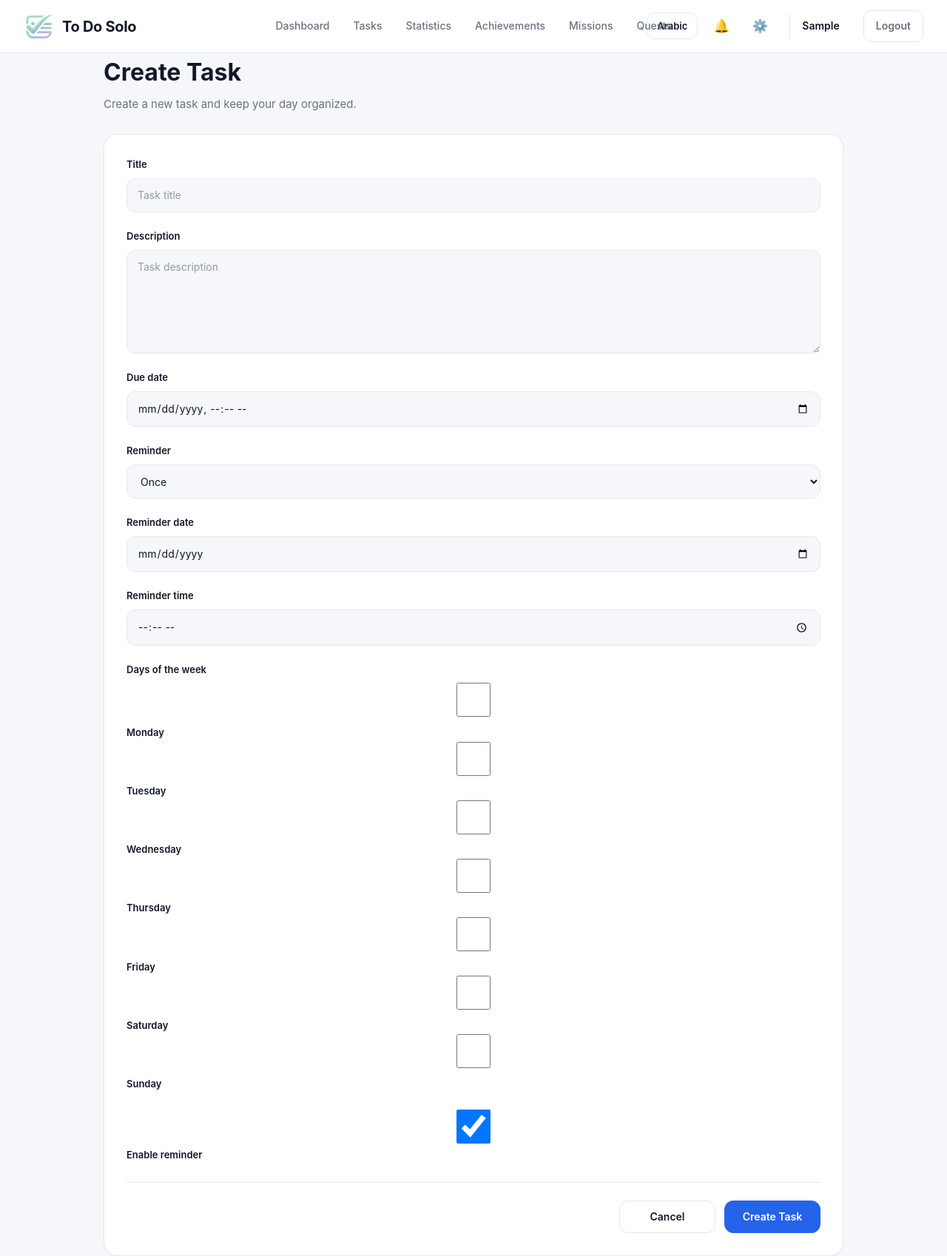
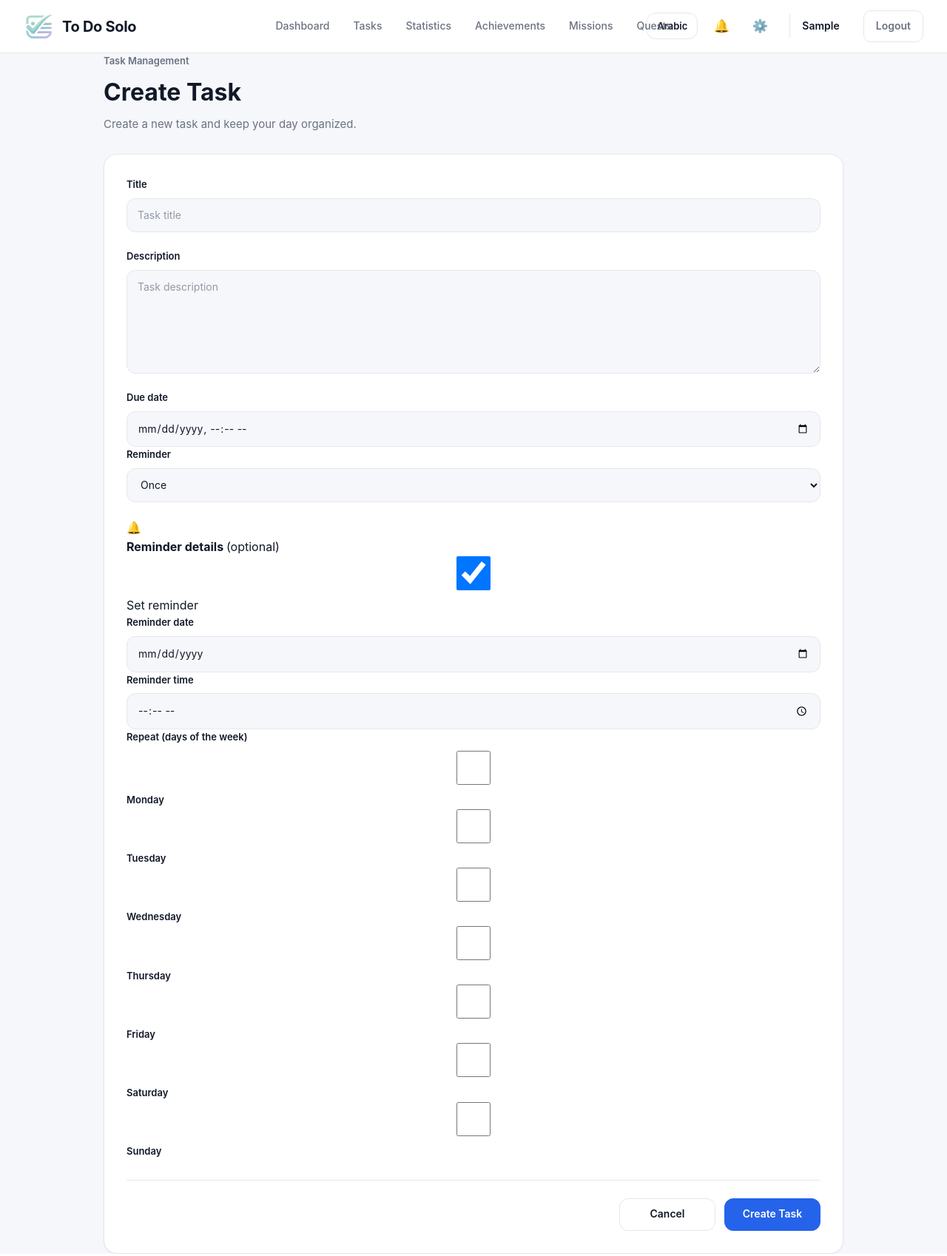
Before and after one commit to Alosh-23/To_Do_Solo, a Django app: page /task/add/ in a window 1280 px wide. Shown: the whole page at 74% size. Run offline with Django 5.2, Linux system fonts and the light colour scheme; the visitor is signed in with stand-in values (Sample User, id 1).

Commit message:
Redesign task reminder form

```diff
--- a/templates/tasks/task_form.html
+++ b/templates/tasks/task_form.html
@@ -4,7 +4,6 @@
 {% load i18n %}
 
 {% block title %}
-
 
 {% if object %}
     {% translate "Edit Task" %}
@@ -16,6 +15,7 @@
 
 {% endblock %}
 
+
 {% block extra_css %}
 
 <link
@@ -25,6 +25,7 @@
 
 {% endblock %}
 
+
 {% block body %}
 
 <div class="app-layout">
@@ -33,12 +34,16 @@
 
         {% include "components/header.html" %}
 
+
         <section class="task-form-page">
 
             <header class="page-header">
 
                 <div class="page-header-content">
 
+                    <p class="page-eyebrow">
+                        {% translate "Task Management" %}
+                    </p>
 
                     <h1 class="page-title">
 
@@ -49,7 +54,6 @@
                         {% endif %}
 
                     </h1>
-
 
                     <p class="page-description">
 
@@ -77,6 +81,7 @@
                     novalidate
                     class="task-form js-task-form"
                     data-mode="{% if object %}edit{% else %}create{% endif %}"
+
                     {% if object %}
                         data-task-id="{{ object.pk }}"
                     {% endif %}
@@ -88,9 +93,7 @@
                     {% if form.non_field_errors %}
 
                         <div class="form-errors">
-
                             {{ form.non_field_errors }}
-
                         </div>
 
                     {% endif %}
@@ -138,6 +141,12 @@
                     </div>
 
 
+                    <!-- ==================================================
+                         DUE DATE + REMINDER TYPE
+                    =================================================== -->
+
+                    <div class="task-form-row task-form-row-two">
+
                         <div class="form-field">
 
                             <label for="{{ form.due_date.id_for_label }}">
@@ -157,10 +166,6 @@
                         </div>
 
 
-                <!-- ==================================================
-                     REMINDER
-                =================================================== -->
-
                         <div class="form-field">
 
                             <label for="{{ reminder_form.reminder_type.id_for_label }}">
@@ -178,6 +183,79 @@
                             {% endif %}
 
                         </div>
+
+                    </div>
+
+
+                    <!-- ==================================================
+                         REMINDER DETAILS
+                    =================================================== -->
+
+                    <section class="reminder-panel">
+
+
+                        <!-- REMINDER HEADER -->
+
+                        <div class="reminder-panel-header">
+
+                            <div class="reminder-panel-title">
+
+                                <span class="reminder-icon" aria-hidden="true">
+                                    🔔
+                                </span>
+
+                                <div>
+
+                                    <strong>
+                                        {% translate "Reminder details" %}
+                                    </strong>
+
+                                    <span>
+                                        {% translate "(optional)" %}
+                                    </span>
+
+                                </div>
+
+                            </div>
+
+
+                            <label
+                                class="reminder-toggle"
+                                for="{{ reminder_form.enabled.id_for_label }}"
+                            >
+
+                                {{ reminder_form.enabled }}
+
+                                <span class="reminder-toggle-track">
+                                    <span class="reminder-toggle-thumb"></span>
+                                </span>
+
+                                <span class="reminder-toggle-text">
+                                    {% translate "Set reminder" %}
+                                </span>
+
+                            </label>
+
+                        </div>
+
+
+                        {% if reminder_form.enabled.errors %}
+
+                            <div class="field-error reminder-panel-error">
+                                {{ reminder_form.enabled.errors }}
+                            </div>
+
+                        {% endif %}
+
+
+                        <!-- REMINDER CONTENT -->
+
+                        <div class="reminder-panel-body">
+
+
+                            <!-- DATE + TIME -->
+
+                            <div class="task-form-row task-form-row-two">
 
 
                                 <div class="form-field">
@@ -217,18 +295,24 @@
 
                                 </div>
 
+                            </div>
 
-                <div class="form-field">
+
+                            <!-- DAYS OF WEEK -->
+
+                            <div class="form-field reminder-weekdays-field">
 
                                 <label>
-                        {% translate "Days of the week" %}
+                                    {% translate "Repeat (days of the week)" %}
                                 </label>
+
 
                                 <div class="reminder-weekdays">
 
                                     {{ reminder_form.weekdays }}
 
                                 </div>
+
 
                                 {% if reminder_form.weekdays.errors %}
 
@@ -241,22 +325,9 @@
                             </div>
 
 
-                <div class="form-field">
-
-                    <label for="{{ reminder_form.enabled.id_for_label }}">
-                        {{ reminder_form.enabled }}
-                        {% translate "Enable reminder" %}
-                    </label>
-
-                    {% if reminder_form.enabled.errors %}
-
-                        <div class="field-error">
-                            {{ reminder_form.enabled.errors }}
                         </div>
 
-                    {% endif %}
-
-                </div>
+                    </section>
 
 
                     {% if reminder_form.non_field_errors %}
@@ -303,6 +374,7 @@
 
                     </div>
 
+
                 </form>
 
             </section>
@@ -315,6 +387,7 @@
 
 {% endblock %}
 
+
 {% block extra_js %}
 
 <script src="{% static 'js/ui/taskFormUI.js' %}"></script>
```
Lines whose indentation alone changed are shown as unchanged.
